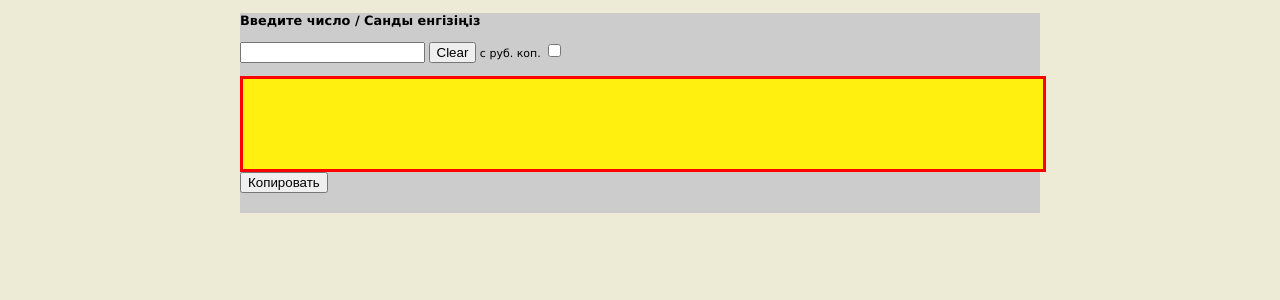
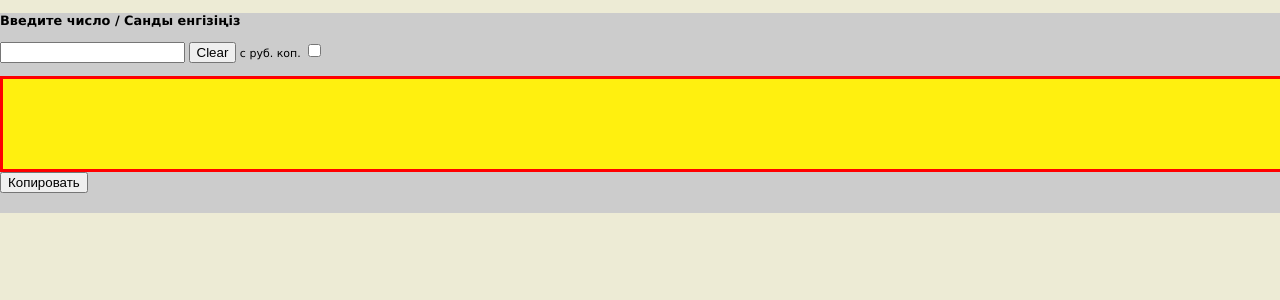
Before and after one commit to trmk1/kaz_num.github.io, a PHP site: page / in a window 1280 px wide. Shown: the top 300 px of the page. Run offline with PHP 8.4, Linux system fonts and the light colour scheme.

Commit message:
Update style.css

```diff
--- a/style.css
+++ b/style.css
@@ -19,8 +19,9 @@
 #container {
  margin:0 auto;/*Центрирование блока*/
 	background:#ccc;/*Цвет блока*/
-	max-width:800px;/*Максимальная ширина при больших разрешениях*/
-	min-width:540px;/*Минимальная ширина при маленьких разрешениях*/
+	position: relative ;
+width: 100%;
+height: 100%;
 	width:auto;/*Ширина в зависимости от разрешения экрана*/
 }
 .main {
```
